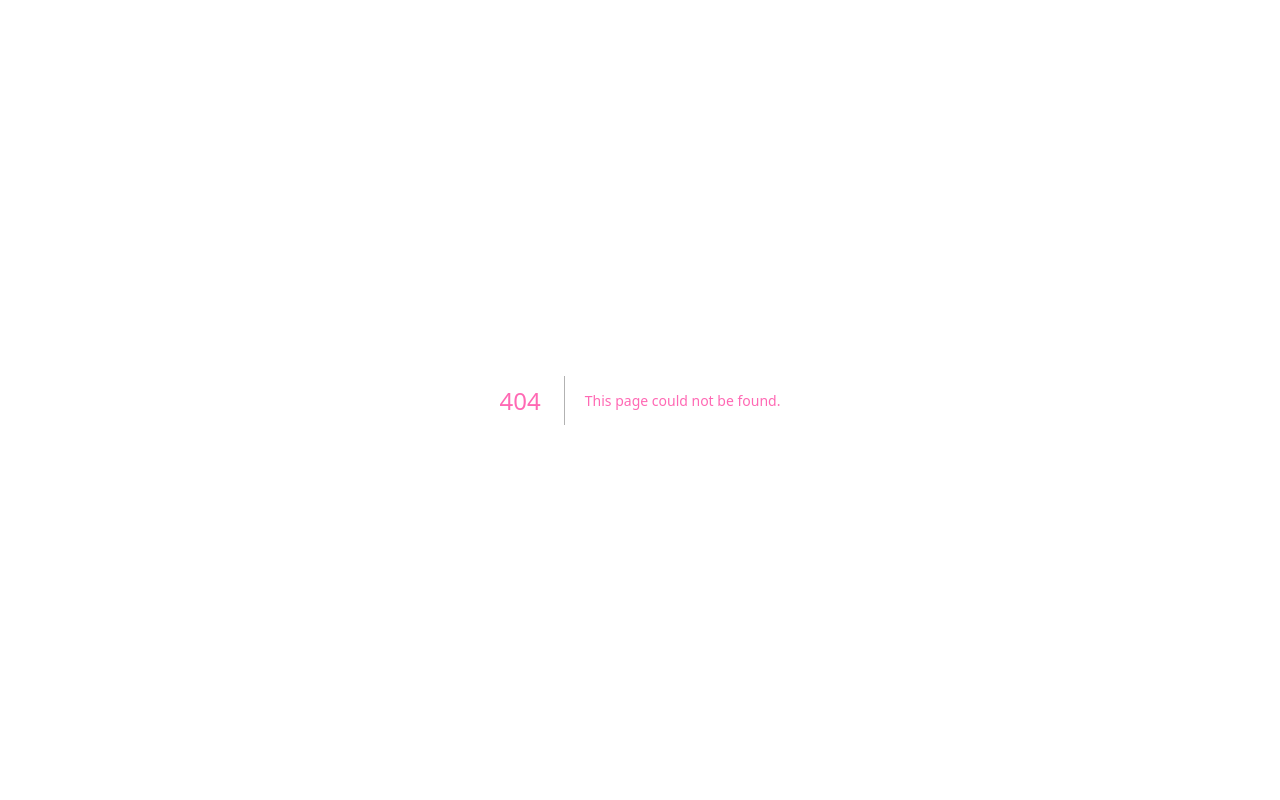
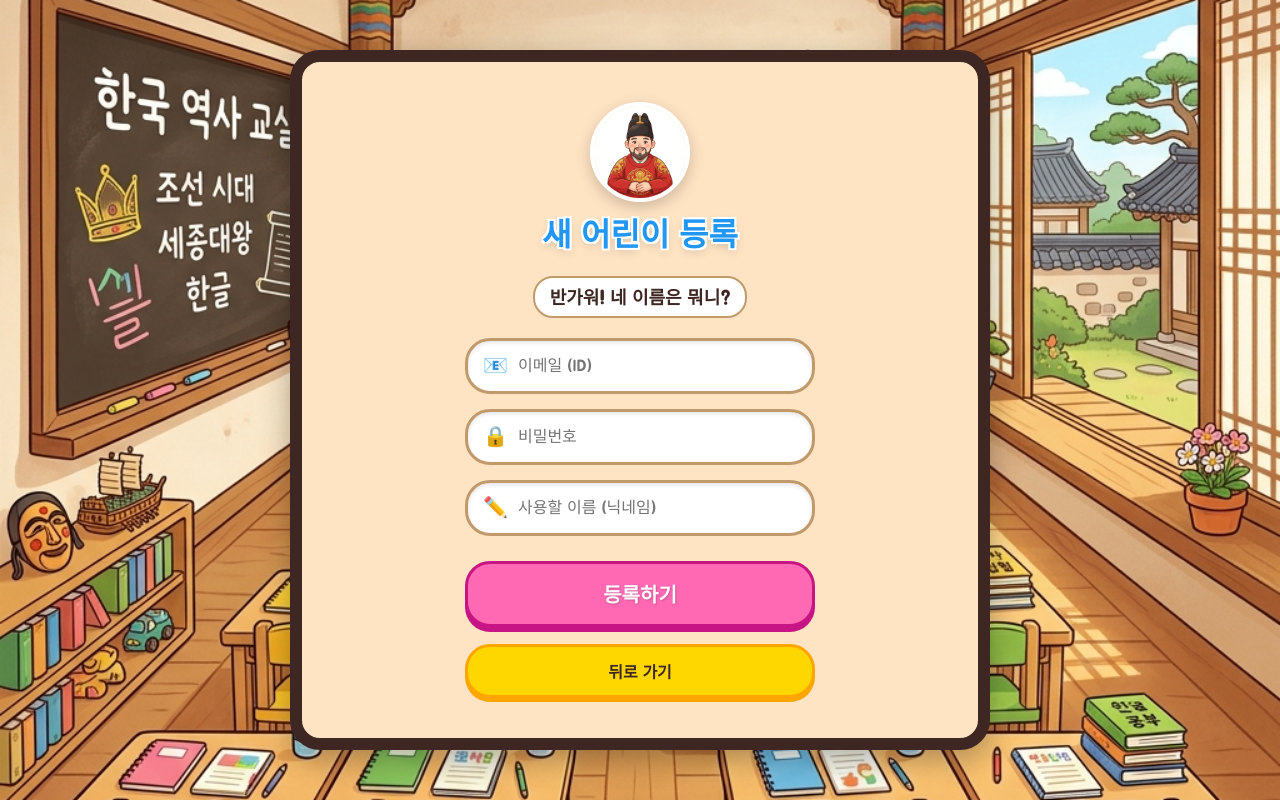
Before and after one commit to seoseo1234/kingsejong-chatbot, a Next.js app: page /register in a window 1280 px wide. Before the commit this address had no page. Built offline with nearby package versions, Linux system fonts and the light colour scheme; no server answers.

Commit message:
feat: add google login, user registration, and update ethics font to Gowun Dodum

```diff
--- a/app/layout.js
+++ b/app/layout.js
@@ -23,6 +23,7 @@ export default function RootLayout({ children }) {
         <link rel="preconnect" href="https://fonts.googleapis.com" />
         <link rel="preconnect" href="https://fonts.gstatic.com" crossOrigin="anonymous" />
         <link href="https://fonts.googleapis.com/css2?family=Jua&display=swap" rel="stylesheet" />
+        <link href="https://fonts.googleapis.com/css2?family=Gowun+Dodum&display=swap" rel="stylesheet" />
       </head>
       <body>{children}</body>
     </html>
--- a/app/login/login.module.css
+++ b/app/login/login.module.css
@@ -138,7 +138,35 @@
   transition: all 0.1s;
   text-shadow: 1px 1px 2px rgba(0,0,0,0.2);
 }
+.googleBtn {
+  background: white;
+  color: #333;
+  border: 3px solid #ddd;
+  border-radius: 25px;
+  padding: 12px;
+  font-size: 16px;
+  font-family: var(--font-kids);
+  font-weight: bold;
+  cursor: pointer;
+  box-shadow: 0 4px 0 #ccc;
+  transition: all 0.1s;
+  display: flex;
+  align-items: center;
+  justify-content: center;
+  gap: 10px;
+}
 
+.googleBtn:active {
+  transform: translateY(4px);
+  box-shadow: none;
+}
+
+.googleIcon {
+  font-family: sans-serif;
+  font-weight: bold;
+  color: #4285F4;
+  font-size: 18px;
+}
 .loginBtn:active {
   transform: translateY(5px);
   box-shadow: none;
--- /dev/null
+++ b/app/register/page.js
@@ -0,0 +1,119 @@
+"use client";
+
+import { useState } from 'react';
+import { useRouter } from 'next/navigation';
+import Image from 'next/image';
+import { createUserWithEmailAndPassword, updateProfile } from 'firebase/auth';
+import { auth } from '@/lib/firebase';
+// 로그인 페이지의 스타일을 재사용합니다.
+import styles from '../login/login.module.css';
+
+export default function RegisterPage() {
+  const [email, setEmail] = useState('');
+  const [password, setPassword] = useState('');
+  const [nickname, setNickname] = useState('');
+  const [error, setError] = useState('');
+  const router = useRouter();
+
+  const handleRegister = async (e) => {
+    e.preventDefault();
+    setError('');
+
+    try {
+      // 1. 계정 생성
+      const userCredential = await createUserWithEmailAndPassword(auth, email, password);
+
+      // 2. 닉네임 설정
+      await updateProfile(userCredential.user, {
+        displayName: nickname
+      });
+
+      // 3. 메인으로 이동
+      router.push('/');
+    } catch (err) {
+      console.error(err);
+      setError(`등록 실패: ${err.code || err.message}`);
+    }
+  };
+
+  const handleGoBack = () => {
+    router.push('/login');
+  };
+
+  return (
+    <main className={styles.mainContainer}>
+      <div className={styles.tabletScreen}>
+
+        <div className={styles.titleSection}>
+          <div className={styles.kingIcon}>
+            <Image src="/sejong-icon.png" alt="세종대왕" width={100} height={100} />
+          </div>
+          <h1 className={styles.title}>
+            새 어린이 등록
+          </h1>
+        </div>
+
+        <div className={styles.loginCard}>
+          <h2 className={styles.subtitle}>반가워! 네 이름은 뭐니?</h2>
+
+          <form onSubmit={handleRegister} className={styles.form}>
+            <div className={styles.inputGroup}>
+              <div className={styles.inputWrapper}>
+                <span className={styles.inputIcon}>📧</span>
+                <input
+                  type="email"
+                  value={email}
+                  onChange={(e) => setEmail(e.target.value)}
+                  className={styles.input}
+                  placeholder="이메일 (ID)"
+                  required
+                />
+              </div>
+            </div>
+
+            <div className={styles.inputGroup}>
+              <div className={styles.inputWrapper}>
+                <span className={styles.inputIcon}>🔒</span>
+                <input
+                  type="password"
+                  value={password}
+                  onChange={(e) => setPassword(e.target.value)}
+                  className={styles.input}
+                  placeholder="비밀번호"
+                  required
+                />
+              </div>
+            </div>
+
+            <div className={styles.inputGroup}>
+              <div className={styles.inputWrapper}>
+                <span className={styles.inputIcon}>✏️</span>
+                <input
+                  type="text"
+                  value={nickname}
+                  onChange={(e) => setNickname(e.target.value)}
+                  className={styles.input}
+                  placeholder="사용할 이름 (닉네임)"
+                  required
+                />
+              </div>
+            </div>
+
+            {error && <p className={styles.errorMsg}>{error}</p>}
+
+            <div className={styles.buttonGroup}>
+              <button type="submit" className={styles.registerBtn}>
+                등록하기
+              </button>
+
+              <button type="button" onClick={handleGoBack} className={styles.guestBtn}>
+                뒤로 가기
+              </button>
+            </div>
+          </form>
+        </div>
+
+      </div>
+    </main>
+  );
+}
--- a/components/EthicsGate.module.css
+++ b/components/EthicsGate.module.css
@@ -22,7 +22,7 @@
   flex-direction: column;
   box-shadow: 0 10px 30px rgba(0, 0, 0, 0.5);
   overflow: hidden;
-  font-family: 'Malgun Gothic', sans-serif;
+  font-family: 'Gowun Dodum', sans-serif;
 }
 
 .header {
```
Also changed, not shown: app/login/page.js (+19 -3 lines).
